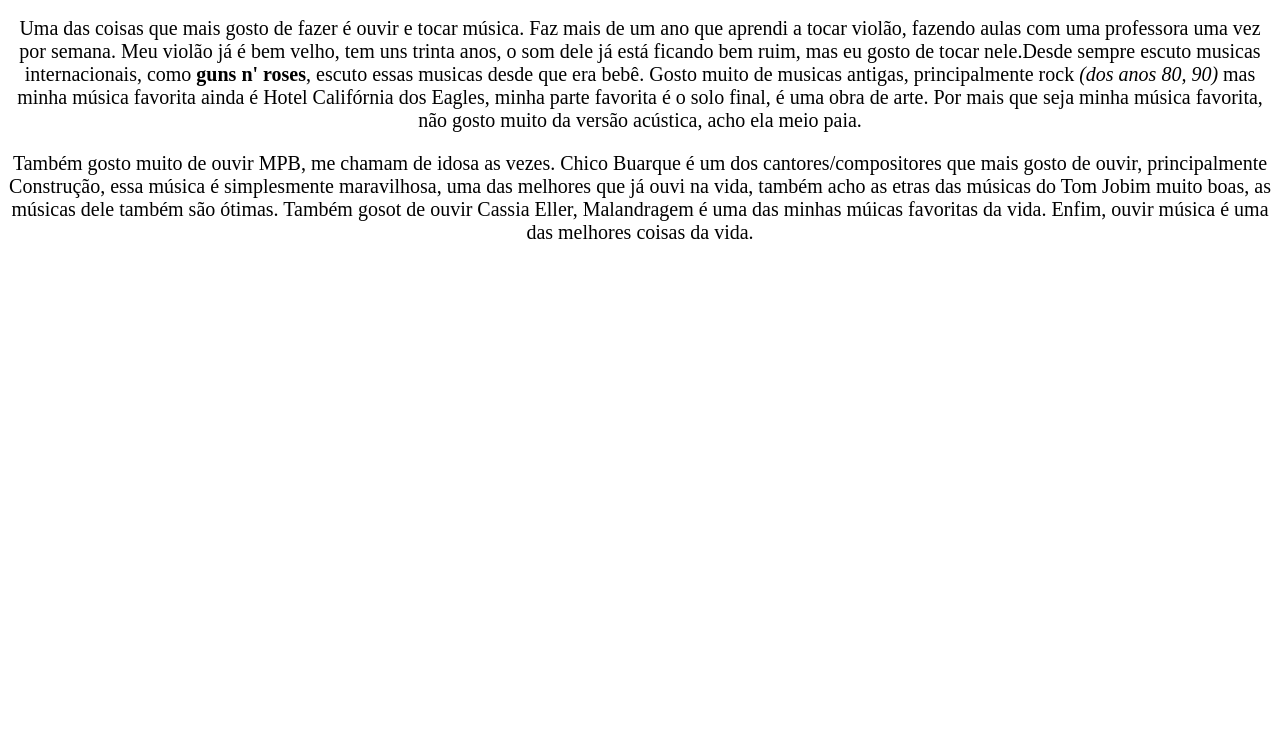
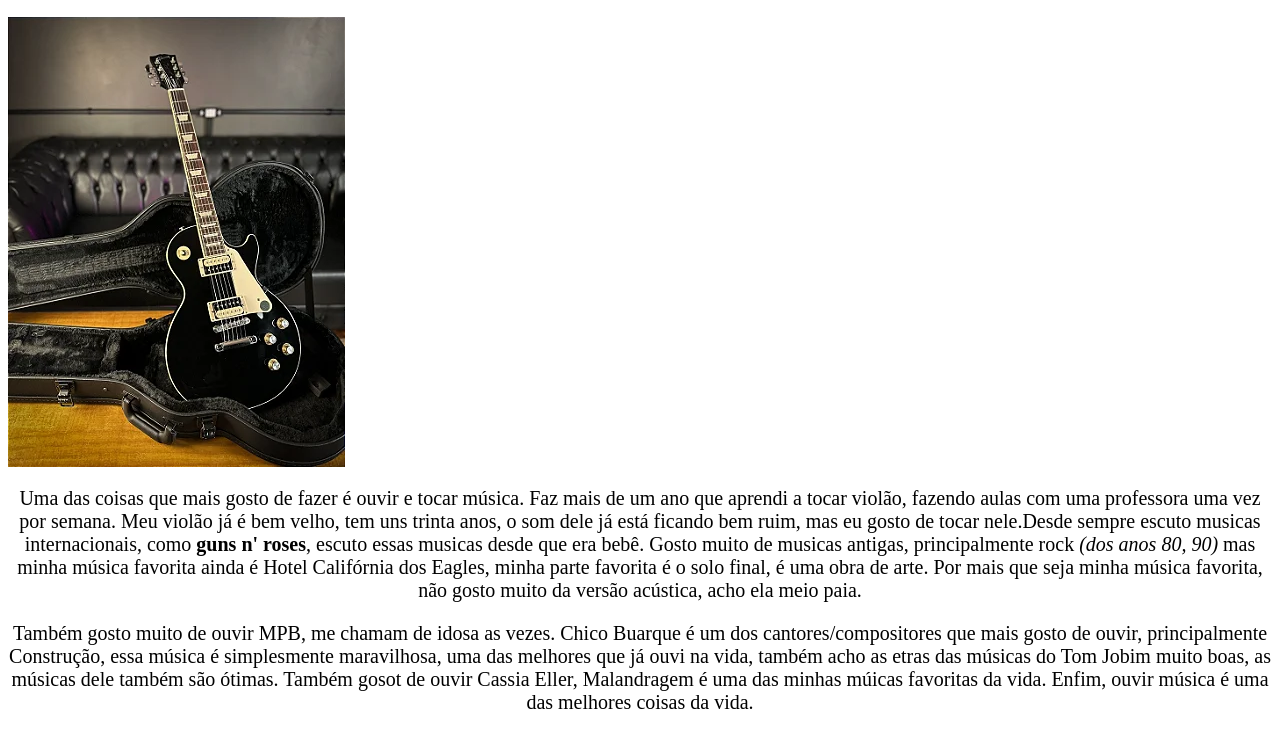
Before and after one commit to kaboom272/boooom, a plain HTML site: page index.html in a window 1280 px wide. Shown: the part 45-792 px from the top of the page. Drawn offline with Linux system fonts and the light colour scheme.

Commit message:
les paul

```diff
--- a/index.html
+++ b/index.html
@@ -3,6 +3,7 @@
         <head>
 <link rel="stylesheet" href="style.css">
 <h1>Música</h1>
+<img src="23534033305a2677265.webp" alt=""
 </head>
 <body>
     <p>Uma das coisas que mais gosto de fazer é ouvir e tocar música. Faz mais de um ano que aprendi a tocar violão, fazendo aulas com uma professora
```
